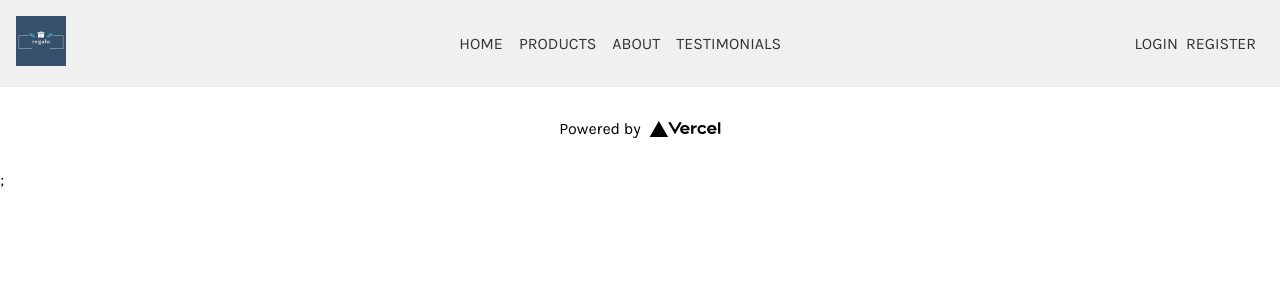
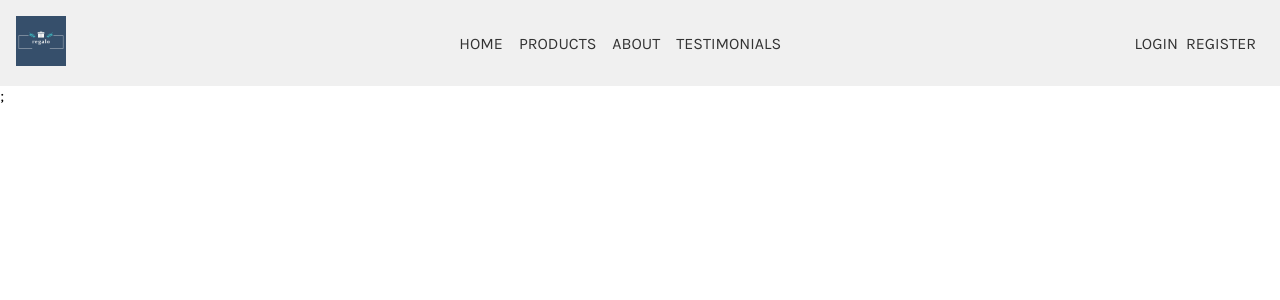
Before and after one commit to MilanJulinac42/gb-client, a Next.js app: page / in a window 1280 px wide. Shown: the top 300 px of the page. Built offline with nearby package versions, Linux system fonts and the light colour scheme.

Commit message:
gb-72 added container component

```diff
--- a/pages/index.tsx
+++ b/pages/index.tsx
@@ -1,13 +1,10 @@
 import type { NextPage } from "next";
 import Head from "next/head";
 import Header from "../layout/header/Header";
-import Image from "next/image";
-import styles from "../styles/Home.module.css";
-import variables from "../styles/variables.module.scss";
 
 const Home: NextPage = () => {
 	return (
-		<div className={variables.container}>
+		<div>
 			<Head>
 				<title>Regalo</title>
 				<meta
@@ -19,76 +16,6 @@ const Home: NextPage = () => {
 			</Head>
 
 			<Header></Header>
-
-			{/* <main className={styles.main}>
-				<p className={variables.title}>HELLO BOYS</p>
-				<h1 className={styles.title}>
-					Welcome to <a href="https://nextjs.org">Next.js!</a>
-				</h1>
-
-				<p className={styles.description}>
-					Get started by editing{" "}
-					<code className={styles.code}>pages/index.tsx</code>
-				</p>
-
-				<div className={styles.grid}>
-					<a href="https://nextjs.org/docs" className={styles.card}>
-						<h2>Documentation &rarr;</h2>
-						<p>
-							Find in-depth information about Next.js features and
-							API.
-						</p>
-					</a>
-
-					<a href="https://nextjs.org/learn" className={styles.card}>
-						<h2>Learn &rarr;</h2>
-						<p>
-							Learn about Next.js in an interactive course with
-							quizzes!
-						</p>
-					</a>
-
-					<a
-						href="https://github.com/vercel/next.js/tree/canary/examples"
-						className={styles.card}
-					>
-						<h2>Examples &rarr;</h2>
-						<p>
-							Discover and deploy boilerplate example Next.js
-							projects.
-						</p>
-					</a>
-
-					<a
-						href="https://vercel.com/new?utm_source=create-next-app&utm_medium=default-template&utm_campaign=create-next-app"
-						className={styles.card}
-					>
-						<h2>Deploy &rarr;</h2>
-						<p>
-							Instantly deploy your Next.js site to a public URL
-							with Vercel.
-						</p>
-					</a>
-				</div>
-			</main> */}
-
-			<footer className={styles.footer}>
-				<a
-					href="https://vercel.com?utm_source=create-next-app&utm_medium=default-template&utm_campaign=create-next-app"
-					target="_blank"
-					rel="noopener noreferrer"
-				>
-					Powered by{" "}
-					<span className={styles.logo}>
-						<Image
-							src="/vercel.svg"
-							alt="Vercel Logo"
-							width={72}
-							height={16}
-						/>
-					</span>
-				</a>
-			</footer>
 		</div>
 	);
 };
```
Also changed, not shown: components/container/Container.tsx (added, +12 -0 lines), components/container/Container.module.scss (added).
